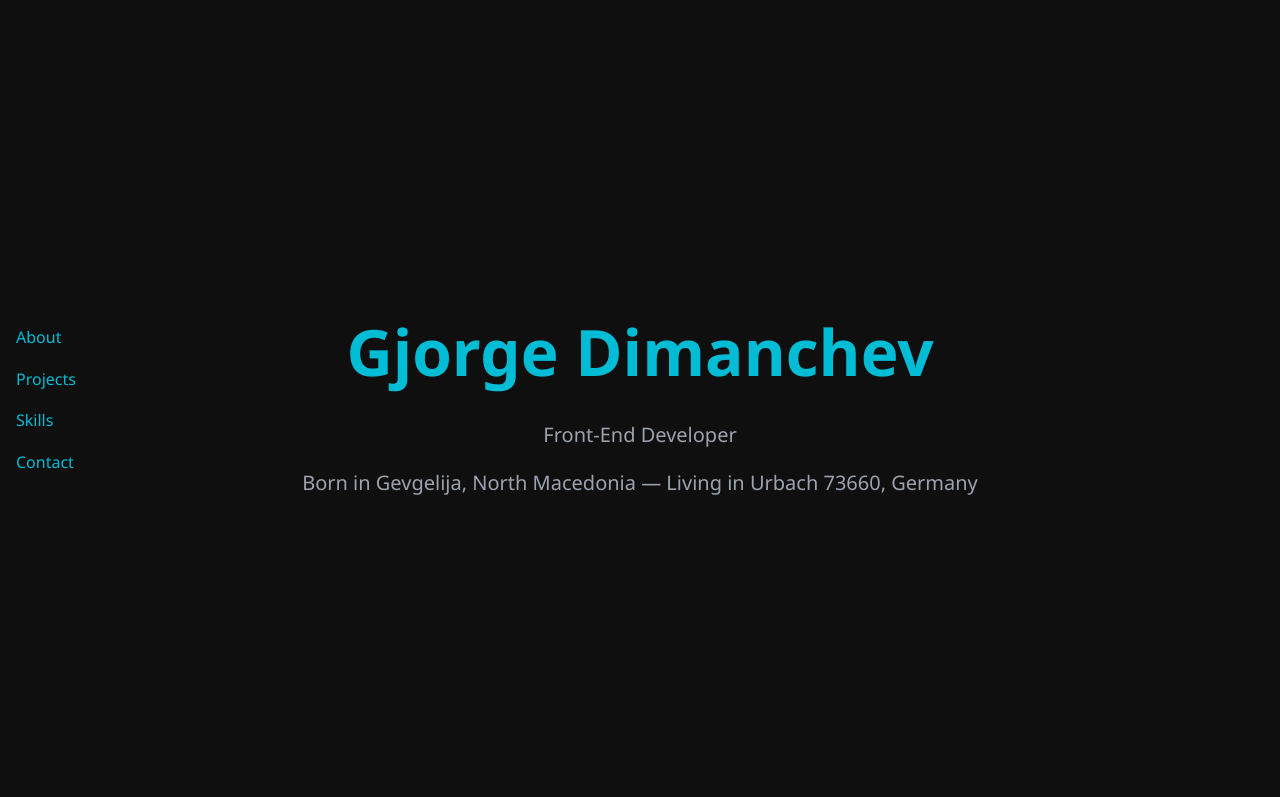
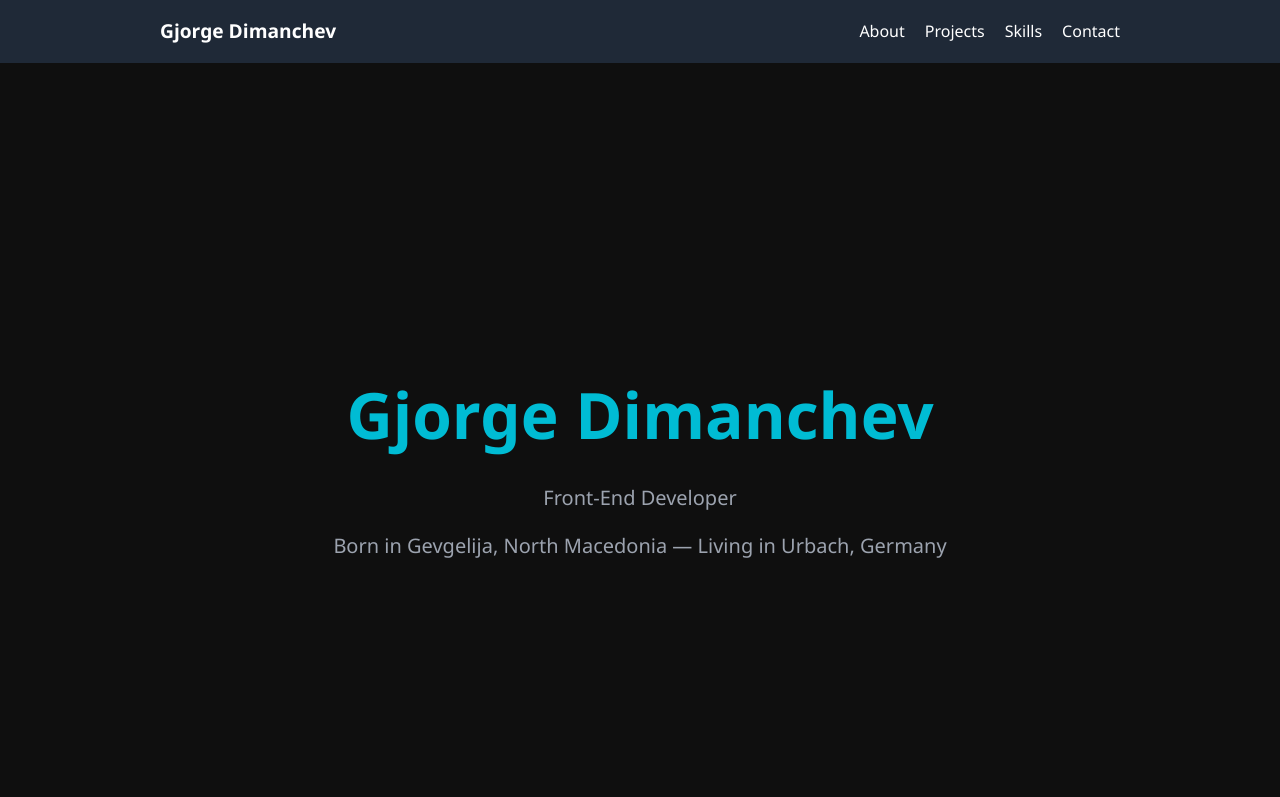
Before and after one commit to GorgeDimancev/Portfolio, a plain HTML site: page index.html in a window 1280 px wide. Shown: the top 797 px of the page. Drawn offline with Linux system fonts and the light colour scheme.

Commit message:
Add responsive hamburger menu and center project layout

```diff
--- a/css/style.css
+++ b/css/style.css
@@ -17,6 +17,68 @@ body {
 }
 a { color: inherit; text-decoration: none; }
 html { scroll-behavior: smooth; }
+.top-nav {
+  background: #1f2937;
+  color: white;
+  padding: 1rem;
+  position: sticky;
+  top: 0;
+  z-index: 999;
+}
+
+.nav-container {
+  display: flex;
+  justify-content: space-between;
+  align-items: center;
+  max-width: 960px;
+  margin: 0 auto;
+}
+
+.logo {
+  font-weight: bold;
+  font-size: 1.2rem;
+}
+
+#hamburger {
+  display: none;
+  font-size: 24px;
+  cursor: pointer;
+}
+
+.nav-links {
+  list-style: none;
+  display: flex;
+  gap: 20px;
+}
+
+.nav-links li a {
+  color: white;
+  text-decoration: none;
+  font-size: 1rem;
+}
+
+/* Mobile responsiveness */
+@media (max-width: 768px) {
+  .nav-links {
+    display: none;
+    position: absolute;
+    top: 60px;
+    right: 1rem;
+    flex-direction: column;
+    background: #1f2937;
+    border-radius: 8px;
+    padding: 10px;
+  }
+
+  .nav-links.active {
+    display: flex;
+  }
+
+  #hamburger {
+    display: block;
+  }
+}
+
 .side-nav {
   position: fixed;
   top: 50%;
--- a/index.html
+++ b/index.html
@@ -7,17 +7,23 @@
   <link rel="stylesheet" href="css/style.css" />
 </head>
 <body>
-  <nav class="side-nav">
-    <a href="#about">About</a>
-    <a href="#projects">Projects</a>
-    <a href="#skills">Skills</a>
-    <a href="#contact">Contact</a>
-  </nav>
+  <div class="top-nav">
+     <div class="nav-container">
+    <div class="logo">Gjorge Dimanchev</div>
+    <div id="hamburger">&#9776;</div>
+    <ul class="nav-links" id="nav-links">
+      <li><a href="#about">About</a></li>
+      <li><a href="#projects">Projects</a></li>
+      <li><a href="#skills">Skills</a></li>
+      <li><a href="#contact">Contact</a></li>
+    </ul>
+  </div>
+  </div>
 
   <header class="hero">
     <h1>Gjorge Dimanchev</h1>
     <p>Front-End Developer</p>
-    <p>Born in Gevgelija, North Macedonia — Living in Urbach 73660, Germany</p>
+    <p>Born in Gevgelija, North Macedonia — Living in Urbach, Germany</p>
   </header>
 
   <section id="about" class="info-section">
@@ -25,7 +31,7 @@
     <p>I’m a passionate front-end developer focused on modern design, performance, and user experience.</p>
   </section>
 
-  <section id="projects" class="projects">
+  <section id="projects info-section" class="projects">
     <h2>My Projects</h2>
     <div class="project-list" id="projects"></div>
   </section>
--- a/js/main.js
+++ b/js/main.js
@@ -46,3 +46,13 @@ projects.forEach(proj => {
   `;
   container.appendChild(card);
 });
+
+
+document.getElementById("hamburger").addEventListener("click", () => {
+  document.getElementById("nav-links").classList.toggle("active");
+});
+document.querySelectorAll("#nav-links a").forEach(link => {
+  link.addEventListener("click", () => {
+    document.getElementById("nav-links").classList.remove("active");
+  });
+});
```
Also changed, not shown: 1 other file.
